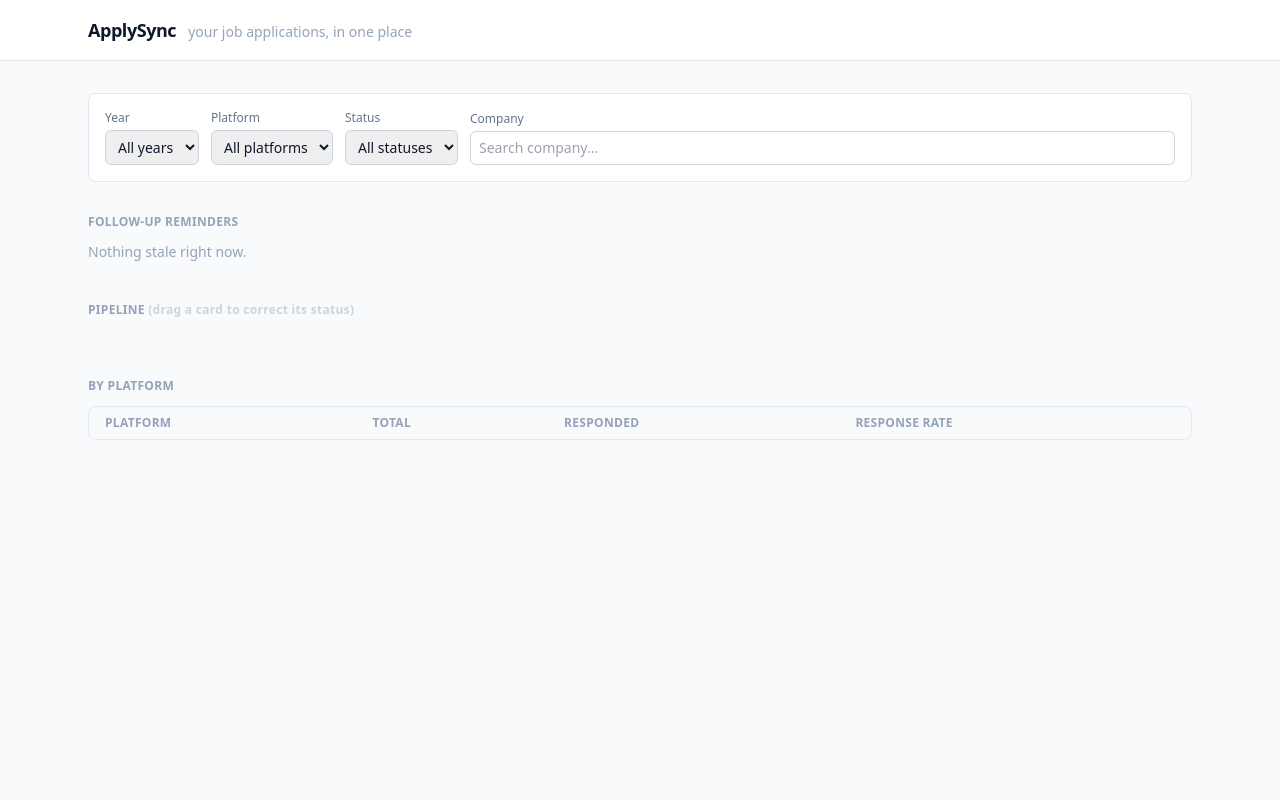
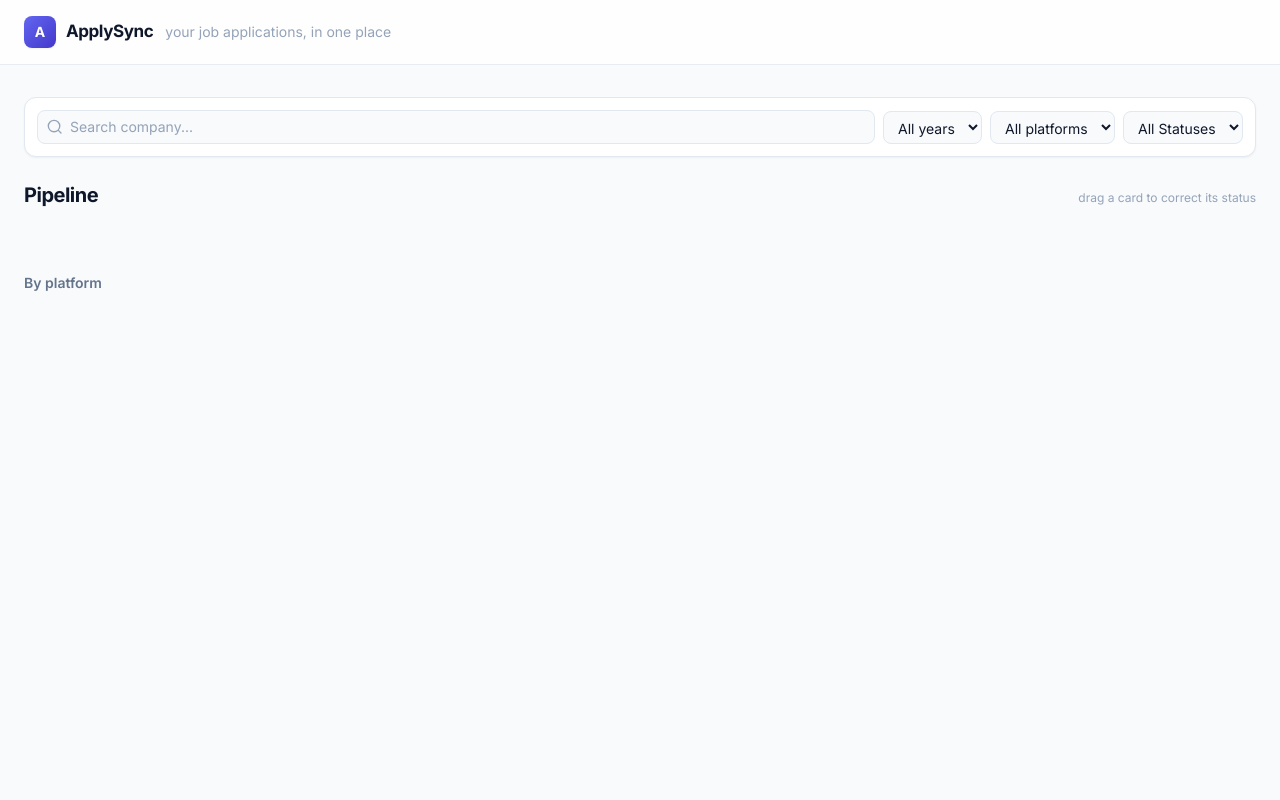
Before and after one commit to hanzala-bhutto/ApplySync, a FastAPI app: page / in a window 1280 px wide. Run offline with FastAPI, Linux system fonts and the light colour scheme; lists and menus that the app fills with data are empty; some libraries are stand-ins or nearby versions.

Commit message:
Visual redesign: Pipeline first, Inter typography, company avatars
Reorders the dashboard so the Kanban pipeline is the primary view at
the top (status board is the thing you actually look at day to day);
reminders and by-platform breakdown move below and are visually
lighter-weight (a reminder card grid and a compact stat-tile grid with
a response-rate bar, replacing plain tables).

Adds Inter (Google Fonts) for real typographic hierarchy, a deterministic
per-company avatar badge (colored circle + initial, same company always
gets the same color) via a new `avatar` Jinja filter, sticky/blurred
header, softer shadows and rounded-xl cards throughout, and hover-lift
transitions on Kanban cards. Empty reminders state is simply omitted
rather than showing a "nothing to see" placeholder.

```diff
--- a/src/applysync/web/app.py
+++ b/src/applysync/web/app.py
@@ -30,6 +30,25 @@ STATUS_STYLES = {
     "rejected": {"bg": "bg-rose-50 dark:bg-rose-950", "text": "text-rose-700 dark:text-rose-300", "dot": "bg-rose-500"},
     "other": {"bg": "bg-amber-50 dark:bg-amber-950", "text": "text-amber-700 dark:text-amber-300", "dot": "bg-amber-500"},
 }
+
+
+# Deterministic per-company avatar color (same company always gets the same
+# color across renders/sessions), purely cosmetic - picked from a fixed,
+# visually-distinct palette rather than anything derived from status.
+_AVATAR_PALETTE = [
+    "bg-rose-500", "bg-orange-500", "bg-amber-500", "bg-lime-500",
+    "bg-emerald-500", "bg-teal-500", "bg-cyan-500", "bg-blue-500",
+    "bg-indigo-500", "bg-violet-500", "bg-fuchsia-500", "bg-pink-500",
+]
+
+
+def _avatar(company_name: str) -> dict:
+    index = sum(ord(c) for c in company_name) % len(_AVATAR_PALETTE)
+    initial = next((c for c in company_name if c.isalnum()), "?").upper()
+    return {"bg": _AVATAR_PALETTE[index], "initial": initial}
+
+
+templates.env.filters["avatar"] = _avatar
 
 
 def get_session():
--- a/src/applysync/web/templates/application_detail.html
+++ b/src/applysync/web/templates/application_detail.html
@@ -2,7 +2,7 @@
 {% block title %}{{ application.company_name }} - ApplySync{% endblock %}
 {% block content %}
 
-<p class="mb-4"><a href="/" class="text-sm text-brand-600 hover:underline dark:text-brand-500">&larr; back to dashboard</a></p>
+<p class="mb-4"><a href="/" class="text-sm font-medium text-brand-600 hover:underline dark:text-brand-400">&larr; back to dashboard</a></p>
 
 {% include "partials/application_detail_content.html" %}
 
--- a/src/applysync/web/templates/base.html
+++ b/src/applysync/web/templates/base.html
@@ -4,6 +4,9 @@
   <meta charset="utf-8">
   <meta name="viewport" content="width=device-width, initial-scale=1">
   <title>{% block title %}ApplySync{% endblock %}</title>
+  <link rel="preconnect" href="https://fonts.googleapis.com">
+  <link rel="preconnect" href="https://fonts.gstatic.com" crossorigin>
+  <link href="https://fonts.googleapis.com/css2?family=Inter:wght@400;500;600;700;800&display=swap" rel="stylesheet">
   <script src="https://cdn.tailwindcss.com"></script>
   <script src="https://unpkg.com/htmx.org@1.9.12"></script>
   <script src="https://cdn.jsdelivr.net/npm/sortablejs@1.15.2/Sortable.min.js"></script>
@@ -12,22 +15,34 @@
       darkMode: 'media',
       theme: {
         extend: {
+          fontFamily: { sans: ['Inter', 'system-ui', 'sans-serif'] },
           colors: {
-            brand: { 50: '#eef2ff', 500: '#6366f1', 600: '#4f46e5', 700: '#4338ca' },
+            brand: {
+              50: '#eef2ff', 100: '#e0e7ff', 400: '#818cf8',
+              500: '#6366f1', 600: '#4f46e5', 700: '#4338ca',
+            },
           },
         },
       },
     }
   </script>
+  <style>
+    ::-webkit-scrollbar { width: 8px; height: 8px; }
+    ::-webkit-scrollbar-thumb { background: color-mix(in srgb, CanvasText 25%, transparent); border-radius: 999px; }
+    ::-webkit-scrollbar-track { background: transparent; }
+  </style>
 </head>
-<body class="h-full bg-slate-50 text-slate-900 dark:bg-slate-900 dark:text-slate-100">
-  <header class="border-b border-slate-200 bg-white dark:border-slate-800 dark:bg-slate-900">
-    <div class="mx-auto flex max-w-6xl items-baseline gap-3 px-6 py-4">
-      <a href="/" class="text-lg font-semibold tracking-tight">ApplySync</a>
-      <span class="text-sm text-slate-400 dark:text-slate-500">your job applications, in one place</span>
+<body class="h-full font-sans antialiased bg-slate-50 text-slate-900 dark:bg-slate-950 dark:text-slate-100">
+  <header class="sticky top-0 z-10 border-b border-slate-200/80 bg-white/80 backdrop-blur dark:border-slate-800/80 dark:bg-slate-950/80">
+    <div class="mx-auto flex max-w-7xl items-center gap-3 px-6 py-4">
+      <a href="/" class="flex items-center gap-2.5">
+        <span class="flex h-8 w-8 items-center justify-center rounded-lg bg-gradient-to-br from-brand-500 to-brand-700 text-sm font-bold text-white shadow-sm">A</span>
+        <span class="text-[17px] font-bold tracking-tight">ApplySync</span>
+      </a>
+      <span class="hidden text-sm text-slate-400 sm:inline dark:text-slate-500">your job applications, in one place</span>
     </div>
   </header>
-  <main class="mx-auto max-w-6xl px-6 py-8">
+  <main class="mx-auto max-w-7xl px-6 py-8">
     {% block content %}{% endblock %}
   </main>
 </body>
--- a/src/applysync/web/templates/dashboard.html
+++ b/src/applysync/web/templates/dashboard.html
@@ -5,7 +5,7 @@
 <div id="dashboard-content">
 
 <form
-  class="mb-8 flex flex-wrap items-end gap-3 rounded-lg border border-slate-200 bg-white p-4 dark:border-slate-800 dark:bg-slate-900"
+  class="mb-6 flex flex-wrap items-center gap-2 rounded-xl border border-slate-200 bg-white p-3 shadow-sm dark:border-slate-800 dark:bg-slate-900"
   hx-get="/"
   hx-select="#dashboard-content"
   hx-target="#dashboard-content"
@@ -13,120 +13,109 @@
   hx-push-url="true"
   hx-trigger="change, keyup changed delay:400ms from:input[name='company']"
 >
-  <div>
-    <label class="mb-1 block text-xs font-medium text-slate-500 dark:text-slate-400">Year</label>
-    <select name="year" class="rounded-md border border-slate-300 px-2 py-1.5 text-sm dark:border-slate-700 dark:bg-slate-800">
+  <div class="relative flex-1 min-w-[180px]">
+    <svg class="pointer-events-none absolute left-2.5 top-1/2 h-4 w-4 -translate-y-1/2 text-slate-400" fill="none" viewBox="0 0 24 24" stroke="currentColor" stroke-width="2"><path stroke-linecap="round" stroke-linejoin="round" d="M21 21l-4.35-4.35m0 0A7.5 7.5 0 104.5 4.5a7.5 7.5 0 0012.15 12.15z" /></svg>
+    <input
+      type="text"
+      name="company"
+      value="{{ filters.company or '' }}"
+      placeholder="Search company..."
+      class="w-full rounded-lg border border-slate-200 bg-slate-50 py-1.5 pl-8 pr-3 text-sm placeholder:text-slate-400 focus:border-brand-400 focus:bg-white focus:outline-none focus:ring-2 focus:ring-brand-100 dark:border-slate-700 dark:bg-slate-800 dark:focus:bg-slate-800 dark:focus:ring-brand-900"
+    >
+  </div>
+  <select name="year" class="rounded-lg border border-slate-200 bg-slate-50 px-2.5 py-1.5 text-sm focus:border-brand-400 focus:outline-none focus:ring-2 focus:ring-brand-100 dark:border-slate-700 dark:bg-slate-800">
     <option value="">All years</option>
     {% for y in filter_options.years %}
     <option value="{{ y }}" {% if filters.year == y %}selected{% endif %}>{{ y }}</option>
     {% endfor %}
   </select>
-  </div>
-  <div>
-    <label class="mb-1 block text-xs font-medium text-slate-500 dark:text-slate-400">Platform</label>
-    <select name="platform" class="rounded-md border border-slate-300 px-2 py-1.5 text-sm dark:border-slate-700 dark:bg-slate-800">
+  <select name="platform" class="rounded-lg border border-slate-200 bg-slate-50 px-2.5 py-1.5 text-sm focus:border-brand-400 focus:outline-none focus:ring-2 focus:ring-brand-100 dark:border-slate-700 dark:bg-slate-800">
     <option value="">All platforms</option>
     {% for p in filter_options.platforms %}
     <option value="{{ p }}" {% if filters.platform == p %}selected{% endif %}>{{ p }}</option>
     {% endfor %}
   </select>
-  </div>
-  <div>
-    <label class="mb-1 block text-xs font-medium text-slate-500 dark:text-slate-400">Status</label>
-    <select name="status" class="rounded-md border border-slate-300 px-2 py-1.5 text-sm dark:border-slate-700 dark:bg-slate-800">
+  <select name="status" class="rounded-lg border border-slate-200 bg-slate-50 px-2.5 py-1.5 text-sm capitalize focus:border-brand-400 focus:outline-none focus:ring-2 focus:ring-brand-100 dark:border-slate-700 dark:bg-slate-800">
     <option value="">All statuses</option>
     {% for s in filter_options.statuses %}
     <option value="{{ s }}" {% if filters.status == s %}selected{% endif %}>{{ s | capitalize }}</option>
     {% endfor %}
   </select>
-  </div>
-  <div class="min-w-[160px] flex-1">
-    <label class="mb-1 block text-xs font-medium text-slate-500 dark:text-slate-400">Company</label>
-    <input
-      type="text"
-      name="company"
-      value="{{ filters.company or '' }}"
-      placeholder="Search company..."
-      class="w-full rounded-md border border-slate-300 px-2 py-1.5 text-sm dark:border-slate-700 dark:bg-slate-800"
-    >
-  </div>
   {% if filters.year or filters.platform or filters.company or filters.status %}
-  <a href="/" class="pb-1.5 text-sm text-brand-600 hover:underline dark:text-brand-500">Clear filters</a>
+  <a href="/" class="rounded-lg px-2 py-1.5 text-sm font-medium text-brand-600 hover:bg-brand-50 dark:text-brand-400 dark:hover:bg-brand-950">Clear</a>
   {% endif %}
 </form>
 
 <section class="mb-10">
-  <h2 class="mb-3 text-xs font-semibold uppercase tracking-wide text-slate-400 dark:text-slate-500">Follow-up reminders</h2>
-  {% if reminders %}
-    <div class="overflow-hidden rounded-lg border border-slate-200 bg-white dark:border-slate-800 dark:bg-slate-900">
-      <table class="w-full text-sm">
-        <thead class="bg-slate-50 text-left text-xs uppercase tracking-wide text-slate-400 dark:bg-slate-800/50 dark:text-slate-500">
-          <tr><th class="px-4 py-2">Company</th><th class="px-4 py-2">Role</th><th class="px-4 py-2">Platform</th><th class="px-4 py-2">Applied</th></tr>
-        </thead>
-        <tbody class="divide-y divide-slate-100 dark:divide-slate-800">
-          {% for application in reminders %}
-          <tr class="hover:bg-slate-50 dark:hover:bg-slate-800/50">
-            <td class="px-4 py-2"><a class="font-medium text-brand-600 hover:underline dark:text-brand-500" href="/applications/{{ application.id }}">{{ application.company_name }}</a></td>
-            <td class="px-4 py-2">{{ application.job_title }}</td>
-            <td class="px-4 py-2 text-slate-500 dark:text-slate-400">{{ application.platform }}</td>
-            <td class="px-4 py-2 text-slate-500 dark:text-slate-400">{{ application.applied_date }}</td>
-          </tr>
-          {% endfor %}
-        </tbody>
-      </table>
+  <div class="mb-4 flex items-baseline justify-between">
+    <h1 class="text-xl font-bold tracking-tight">Pipeline</h1>
+    <span class="text-xs text-slate-400 dark:text-slate-500">drag a card to correct its status</span>
   </div>
-  {% else %}
-    <p class="text-sm text-slate-400 dark:text-slate-500">Nothing stale right now.</p>
-  {% endif %}
-</section>
-
-<section class="mb-10">
-  <h2 class="mb-3 text-xs font-semibold uppercase tracking-wide text-slate-400 dark:text-slate-500">
-    Pipeline <span class="normal-case text-slate-300 dark:text-slate-600">(drag a card to correct its status)</span>
-  </h2>
   <div class="flex gap-4 overflow-x-auto pb-2">
     {% for status in status_order %}
     {% set style = status_styles.get(status, status_styles["other"]) %}
-    <div class="flex max-h-[75vh] w-64 shrink-0 flex-col rounded-lg border border-slate-200 bg-white p-3 dark:border-slate-800 dark:bg-slate-900">
-      <div class="mb-2 flex shrink-0 items-center gap-2">
+    <div class="flex max-h-[75vh] w-72 shrink-0 flex-col rounded-xl border border-slate-200 bg-white shadow-sm dark:border-slate-800 dark:bg-slate-900">
+      <div class="flex shrink-0 items-center gap-2 border-b border-slate-100 px-3.5 py-3 dark:border-slate-800">
         <span class="h-2 w-2 rounded-full {{ style.dot }}"></span>
-        <span class="text-sm font-medium capitalize">{{ status }}</span>
-        <span class="ml-auto text-xs text-slate-400 dark:text-slate-500">{{ board[status] | length }}</span>
+        <span class="text-sm font-semibold capitalize">{{ status }}</span>
+        <span class="ml-auto rounded-full bg-slate-100 px-1.5 py-0.5 text-xs font-medium text-slate-500 dark:bg-slate-800 dark:text-slate-400">{{ board[status] | length }}</span>
       </div>
-      <div class="kanban-column min-h-[3rem] flex-1 space-y-2 overflow-y-auto pr-1" data-status="{{ status }}">
+      <div class="kanban-column min-h-[4rem] flex-1 space-y-2 overflow-y-auto p-2.5" data-status="{{ status }}">
         {% for application in board[status] %}
-        <div class="kanban-card cursor-grab rounded-md border border-slate-200 p-2 shadow-sm active:cursor-grabbing dark:border-slate-700" data-application-id="{{ application.id }}">
-          <a class="block" href="/applications/{{ application.id }}">
-            <div class="text-sm font-medium">{{ application.company_name }}</div>
-            <div class="truncate text-xs text-slate-500 dark:text-slate-400">{{ application.job_title }}</div>
-            <div class="mt-1 inline-block rounded px-1.5 py-0.5 text-[10px] font-medium {{ style.bg }} {{ style.text }}">{{ application.platform }}</div>
+        {% set av = application.company_name | avatar %}
+        <div class="kanban-card group cursor-grab rounded-lg border border-slate-100 bg-white p-3 shadow-sm transition-all hover:-translate-y-0.5 hover:shadow-md active:cursor-grabbing dark:border-slate-800 dark:bg-slate-800/60" data-application-id="{{ application.id }}">
+          <a class="flex items-start gap-2.5" href="/applications/{{ application.id }}">
+            <span class="flex h-8 w-8 shrink-0 items-center justify-center rounded-full {{ av.bg }} text-xs font-bold text-white">{{ av.initial }}</span>
+            <div class="min-w-0 flex-1">
+              <div class="truncate text-sm font-semibold leading-tight">{{ application.company_name }}</div>
+              <div class="truncate text-xs leading-tight text-slate-500 dark:text-slate-400">{{ application.job_title }}</div>
+              <div class="mt-1.5 inline-block rounded px-1.5 py-0.5 text-[10px] font-medium capitalize {{ style.bg }} {{ style.text }}">{{ application.platform }}</div>
+            </div>
           </a>
         </div>
         {% endfor %}
+        {% if not board[status] %}
+        <div class="flex h-16 items-center justify-center rounded-lg border border-dashed border-slate-200 text-xs text-slate-300 dark:border-slate-800 dark:text-slate-600">Empty</div>
+        {% endif %}
       </div>
     </div>
     {% endfor %}
   </div>
 </section>
 
+{% if reminders %}
+<section class="mb-10">
+  <h2 class="mb-3 text-sm font-semibold text-slate-500 dark:text-slate-400">Follow-up reminders</h2>
+  <div class="grid gap-2 sm:grid-cols-2 lg:grid-cols-3">
+    {% for application in reminders %}
+    <a href="/applications/{{ application.id }}" class="flex items-center gap-2.5 rounded-lg border border-amber-200 bg-amber-50 px-3 py-2.5 transition-colors hover:bg-amber-100 dark:border-amber-900 dark:bg-amber-950/40 dark:hover:bg-amber-950/70">
+      <svg class="h-4 w-4 shrink-0 text-amber-500" fill="none" viewBox="0 0 24 24" stroke="currentColor" stroke-width="2"><path stroke-linecap="round" stroke-linejoin="round" d="M12 9v3.75m9-.75a9 9 0 11-18 0 9 9 0 0118 0zm-9 3.75h.008v.008H12v-.008z" /></svg>
+      <div class="min-w-0">
+        <div class="truncate text-sm font-medium">{{ application.company_name }}</div>
+        <div class="truncate text-xs text-slate-500 dark:text-slate-400">applied {{ application.applied_date }}, no update since</div>
+      </div>
+    </a>
+    {% endfor %}
+  </div>
+</section>
+{% endif %}
+
 <section>
-  <h2 class="mb-3 text-xs font-semibold uppercase tracking-wide text-slate-400 dark:text-slate-500">By platform</h2>
-  <div class="overflow-hidden rounded-lg border border-slate-200 bg-white dark:border-slate-800 dark:bg-slate-900">
-    <table class="w-full text-sm">
-      <thead class="bg-slate-50 text-left text-xs uppercase tracking-wide text-slate-400 dark:bg-slate-800/50 dark:text-slate-500">
-        <tr><th class="px-4 py-2">Platform</th><th class="px-4 py-2">Total</th><th class="px-4 py-2">Responded</th><th class="px-4 py-2">Response rate</th></tr>
-      </thead>
-      <tbody class="divide-y divide-slate-100 dark:divide-slate-800">
+  <h2 class="mb-3 text-sm font-semibold text-slate-500 dark:text-slate-400">By platform</h2>
+  <div class="grid gap-3 sm:grid-cols-2 lg:grid-cols-4">
     {% for row in breakdown %}
-        <tr class="hover:bg-slate-50 dark:hover:bg-slate-800/50">
-          <td class="px-4 py-2 font-medium">{{ row.platform }}</td>
-          <td class="px-4 py-2">{{ row.total }}</td>
-          <td class="px-4 py-2">{{ row.responded }}</td>
-          <td class="px-4 py-2">{{ (100 * row.responded / row.total) | round(0, "floor") | int }}%</td>
-        </tr>
+    {% set rate = (100 * row.responded / row.total) | round(0, "floor") | int %}
+    <div class="rounded-xl border border-slate-200 bg-white p-4 shadow-sm dark:border-slate-800 dark:bg-slate-900">
+      <div class="mb-2 flex items-baseline justify-between">
+        <span class="text-sm font-semibold capitalize">{{ row.platform }}</span>
+        <span class="text-xs text-slate-400 dark:text-slate-500">{{ row.total }} sent</span>
+      </div>
+      <div class="mb-1.5 h-1.5 w-full overflow-hidden rounded-full bg-slate-100 dark:bg-slate-800">
+        <div class="h-full rounded-full bg-brand-500" style="width: {{ rate }}%"></div>
+      </div>
+      <div class="text-xs text-slate-500 dark:text-slate-400">{{ rate }}% response rate</div>
+    </div>
     {% endfor %}
-      </tbody>
-    </table>
   </div>
 </section>
 
--- a/src/applysync/web/templates/not_found.html
+++ b/src/applysync/web/templates/not_found.html
@@ -2,5 +2,5 @@
 {% block title %}Not found - ApplySync{% endblock %}
 {% block content %}
 <p class="text-sm text-slate-500 dark:text-slate-400">No application with id {{ application_id }}.</p>
-<p class="mt-3"><a href="/" class="text-sm text-brand-600 hover:underline dark:text-brand-500">&larr; back to dashboard</a></p>
+<p class="mt-3"><a href="/" class="text-sm font-medium text-brand-600 hover:underline dark:text-brand-400">&larr; back to dashboard</a></p>
 {% endblock %}
```
Also changed, not shown: src/applysync/web/templates/partials/application_detail_content.html (+20 -16 lines), tests/test_web.py (+3 -2 lines). Lines whose indentation alone changed are shown as unchanged.
